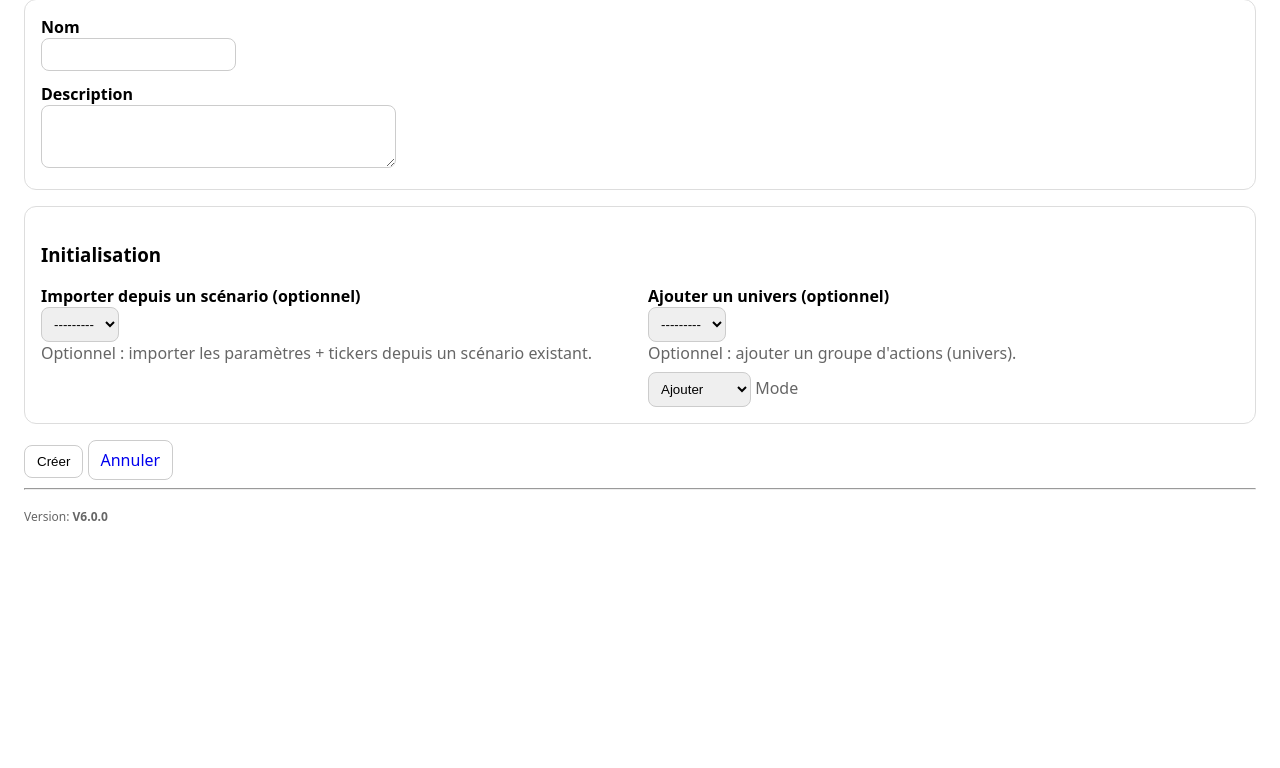
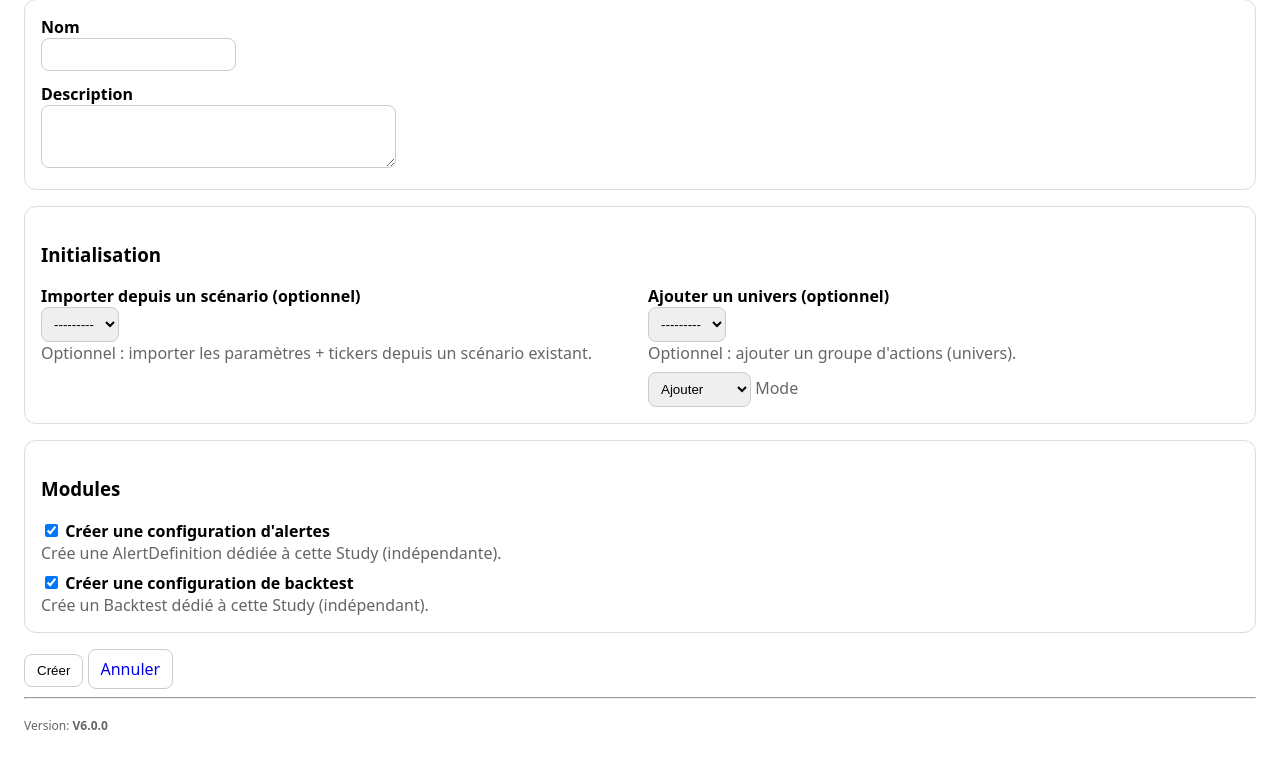
Before and after one commit to MAAREKANTONY/finance_momet_ch, a Django app: page /studies/new/ in a window 1280 px wide. Shown: the part 186-954 px from the top of the page. Before the commit the page ends 707 px from the top, so only its background shows below. Run offline with Django 5.2, Linux system fonts and the light colour scheme; the visitor is signed in with stand-in values (Sample User, id 1); data that the repository does not hold is empty; parts of the project's set-up code (start-up, migrations or seed data) failed here and were passed over.

Commit message:
V6_sprint2 : ajout de la notion de studies

```diff
--- a/core/admin.py
+++ b/core/admin.py
@@ -29,9 +29,10 @@ class ScenarioAdmin(admin.ModelAdmin):
 
 @admin.register(Universe)
 class UniverseAdmin(admin.ModelAdmin):
-    list_display = ("name", "is_public", "created_by", "updated_at")
-    list_filter = ("is_public",)
+    list_display = ("name", "active", "created_at")
+    list_filter = ("active",)
     search_fields = ("name",)
+    filter_horizontal = ("symbols",)
 
 
 @admin.register(Study)
--- a/core/forms.py
+++ b/core/forms.py
@@ -14,7 +14,7 @@ BACKTEST_SIGNAL_CHOICES = [
 
     # K2f (floating price line)
     ("A2f", "A2f (P croise K2f de bas en haut)"),
-    ("B2f", "B2f (P croise K2f de haut en bas OU pente négative)"),
+    ("B2f", "B2f (P croise K2f de haut en bas)"),
 
     # V line (rolling max-high then rolling mean)
     ("I1", "I1 (High croise V de bas en haut)"),
@@ -136,29 +136,21 @@ class ScenarioForm(forms.ModelForm):
 
 
 class UniverseForm(forms.ModelForm):
-    """CRUD for Universes (groups of tickers)."""
+    """ModelForm compatible with slightly different Universe schemas across versions.
 
-    symbols = forms.ModelMultipleChoiceField(
-        queryset=Symbol.objects.none(),
-        required=False,
-        widget=forms.CheckboxSelectMultiple,
-        label="Tickers",
-        help_text="Tickers inclus dans cet univers.",
-    )
+    We render all available fields and drop technical timestamps/user fields if present.
+    """
 
     class Meta:
         model = Universe
-        fields = ["name", "description", "is_public", "symbols"]
-        widgets = {
-            "description": forms.Textarea(attrs={"rows": 3}),
-        }
+        fields = "__all__"
 
     def __init__(self, *args, **kwargs):
         super().__init__(*args, **kwargs)
-        self.fields["symbols"].queryset = Symbol.objects.filter(active=True).order_by("ticker", "exchange")
-        if self.instance.pk:
-            self.fields["symbols"].initial = self.instance.symbols.all()
-
+        # Remove technical fields if they exist on the model
+        for fname in ["created_by", "created_at", "updated_at"]:
+            if fname in self.fields:
+                self.fields.pop(fname)
 
 class StudyCreateForm(forms.Form):
     """Create a Study by cloning an existing Scenario or starting from scratch.
@@ -186,6 +178,85 @@ class StudyCreateForm(forms.Form):
         initial="add",
         help_text="Si un univers est choisi : ajouter à la liste (Add) ou remplacer complètement (Replace).",
     )
+
+    create_alert = forms.BooleanField(
+        required=False,
+        initial=True,
+        label="Créer une configuration d'alertes",
+        help_text="Crée une AlertDefinition dédiée à cette Study (indépendante).",
+    )
+    create_backtest = forms.BooleanField(
+        required=False,
+        initial=True,
+        label="Créer une configuration de backtest",
+        help_text="Crée un Backtest dédié à cette Study (indépendant).",
+    )
+
+
+class StudyAlertDefinitionForm(AlertDefinitionForm):
+    """Edit the AlertDefinition attached to a Study.
+
+    The Study owns a single Scenario clone, so we hide the 'scenarios' selector and force it.
+    """
+
+    class Meta(AlertDefinitionForm.Meta):
+        fields = [
+            "name",
+            "description",
+            "recipients",
+            "send_hour",
+            "send_minute",
+            "timezone",
+            "is_active",
+        ]
+
+    def __init__(self, *args, study_scenario: Scenario, **kwargs):
+        self._study_scenario = study_scenario
+        super().__init__(*args, **kwargs)
+        # Remove scenarios field from parent form if present
+        if "scenarios" in self.fields:
+            self.fields.pop("scenarios")
+
+    def save(self, commit=True):
+        obj: AlertDefinition = super().save(commit=commit)
+        # Force scenario membership
+        obj.scenarios.set([self._study_scenario])
+        return obj
+
+
+class StudyBacktestForm(forms.ModelForm):
+    """Edit the Backtest attached to a Study (scenario is fixed)."""
+
+    class Meta:
+        model = Backtest
+        fields = [
+            "name",
+            "description",
+            "start_date",
+            "end_date",
+            "capital_total",
+            "capital_per_ticker",
+            "ratio_threshold",
+            "include_all_tickers",
+            "signal_lines",
+            "close_positions_at_end",
+        ]
+        widgets = {
+            "description": forms.Textarea(attrs={"rows": 3}),
+            "start_date": forms.DateInput(format="%Y-%m-%d", attrs={"type": "date"}),
+            "end_date": forms.DateInput(format="%Y-%m-%d", attrs={"type": "date"}),
+        }
+
+    def clean_signal_lines(self):
+        value = self.cleaned_data.get("signal_lines")
+        if value in (None, ""):
+            return []
+        if not isinstance(value, list):
+            raise forms.ValidationError("signal_lines must be a JSON list")
+        for item in value:
+            if not isinstance(item, dict):
+                raise forms.ValidationError("Each signal line must be an object")
+        return value
 
 
 class StudyMetaForm(forms.ModelForm):
--- a/core/views.py
+++ b/core/views.py
@@ -40,6 +40,8 @@ from .forms import (
     StudyCreateForm,
     StudyMetaForm,
     StudyScenarioForm,
+    StudyAlertDefinitionForm,
+    StudyBacktestForm,
     EmailRecipientForm,
     SymbolManualForm,
     EmailSettingsForm,
@@ -737,7 +739,11 @@ def scenarios_page(request):
     if not include_clones:
         qs = qs.filter(is_study_clone=False)
     scenarios = qs.order_by("-active", "name")
-    return render(request, "scenarios.html", {"scenarios": scenarios})
+    return render(
+        request,
+        "scenarios.html",
+        {"scenarios": scenarios, "include_clones": include_clones},
+    )
 
 
 # ---------------------------
@@ -749,8 +755,16 @@ def scenarios_page(request):
 def universes_page(request):
     """List universes visible to the user."""
     qs = Universe.objects.all().order_by("name")
-    # Simple visibility: public OR owned by user (if created_by exists)
-    qs = qs.filter(Q(is_public=True) | Q(created_by=request.user) | Q(created_by__isnull=True)).distinct()
+
+    field_names = {f.name for f in Universe._meta.fields}
+    has_created_by = "created_by" in field_names
+    has_is_public = "is_public" in field_names
+
+    if has_created_by and has_is_public:
+        qs = qs.filter(Q(is_public=True) | Q(created_by=request.user) | Q(created_by__isnull=True)).distinct()
+    elif has_created_by:
+        qs = qs.filter(Q(created_by=request.user) | Q(created_by__isnull=True)).distinct()
+
     universes = list(qs)
     return render(request, "universes_list.html", {"universes": universes})
 
@@ -761,7 +775,8 @@ def universe_create(request):
         form = UniverseForm(request.POST)
         if form.is_valid():
             obj: Universe = form.save(commit=False)
-            obj.created_by = request.user
+            if hasattr(obj, 'created_by'):
+                obj.created_by = request.user
             obj.save()
             form.save_m2m()
             messages.success(request, "Univers créé.")
@@ -850,6 +865,69 @@ def _clone_scenario_for_study(*, study_name: str, created_by, source: Scenario |
     return clone
 
 
+def _make_unique_name(base: str, *, max_len: int = 120) -> str:
+    """Return a name that fits max_len. Uniqueness is handled by appending a short suffix."""
+    base = (base or "").strip() or "Untitled"
+    if len(base) <= max_len:
+        return base
+    return base[: max_len - 1]
+
+
+def _clone_alert_definition_for_study(*, study_name: str, scenario: Scenario) -> AlertDefinition:
+    """Create an AlertDefinition dedicated to the Study.
+
+    - Name must be unique (AlertDefinition.name has unique=True).
+    - The Study owns exactly one Scenario clone, so we force the scenarios M2M.
+    """
+    base_name = _make_unique_name(f"{study_name} — alerts")
+    name = base_name
+    i = 1
+    while AlertDefinition.objects.filter(name=name).exists():
+        suffix = f" ({i})"
+        name = _make_unique_name(base_name[: max(0, 120 - len(suffix))] + suffix)
+        i += 1
+
+    # Defaults from global EmailSettings if available
+    try:
+        es = EmailSettings.get_solo()
+        send_hour, send_minute, timezone = es.send_hour, es.send_minute, es.timezone
+    except Exception:
+        send_hour, send_minute, timezone = 18, 0, "Asia/Jerusalem"
+
+    ad = AlertDefinition.objects.create(
+        name=name,
+        description="",
+        alert_codes="",
+        send_hour=send_hour,
+        send_minute=send_minute,
+        timezone=timezone,
+        is_active=True,
+    )
+    ad.scenarios.set([scenario])
+    return ad
+
+
+def _clone_backtest_for_study(*, study_name: str, scenario: Scenario, created_by) -> Backtest:
+    """Create a Backtest configuration dedicated to the Study."""
+    bt = Backtest.objects.create(
+        name=_make_unique_name(f"{study_name} — backtest"),
+        description="",
+        scenario=scenario,
+        start_date=None,
+        end_date=None,
+        capital_total=0,
+        capital_per_ticker=0,
+        ratio_threshold=0,
+        include_all_tickers=False,
+        # sensible default: one line A2f/B2f (can be edited)
+        signal_lines=[{"buy": "A2f", "sell": "B2f"}],
+        close_positions_at_end=True,
+        created_by=created_by,
+    )
+    _refresh_backtest_universe_snapshot(bt)
+    return bt
+
+
 @login_required
 def studies_page(request):
     qs = Study.objects.all().order_by("-created_at")
@@ -870,6 +948,8 @@ def study_create(request):
             source_scenario = form.cleaned_data.get("source_scenario")
             universe = form.cleaned_data.get("universe")
             universe_mode = form.cleaned_data.get("universe_mode") or "add"
+            create_alert = bool(form.cleaned_data.get("create_alert"))
+            create_backtest = bool(form.cleaned_data.get("create_backtest"))
 
             scenario_clone = _clone_scenario_for_study(
                 study_name=name,
@@ -888,6 +968,16 @@ def study_create(request):
                 created_by=request.user,
             )
 
+            # Sprint 2: optional dedicated AlertDefinition / Backtest
+            if create_alert:
+                ad = _clone_alert_definition_for_study(study_name=name, scenario=scenario_clone)
+                study.alert_definition = ad
+            if create_backtest:
+                bt = _clone_backtest_for_study(study_name=name, scenario=scenario_clone, created_by=request.user)
+                study.backtest = bt
+            if create_alert or create_backtest:
+                study.save(update_fields=["alert_definition", "backtest"])
+
             messages.success(request, "Study créée.")
             return redirect("study_edit", pk=study.pk)
     else:
@@ -901,20 +991,71 @@ def study_edit(request, pk: int):
     study = get_object_or_404(Study, pk=pk)
     scenario = study.scenario
 
+    alert_def = study.alert_definition
+    backtest = study.backtest
+
     if request.method == "POST":
         meta_form = StudyMetaForm(request.POST, instance=study, prefix="study")
         scenario_form = StudyScenarioForm(request.POST, instance=scenario, prefix="sc")
-        if meta_form.is_valid() and scenario_form.is_valid():
+        alert_form = None
+        backtest_form = None
+        ok = meta_form.is_valid() and scenario_form.is_valid()
+
+        if alert_def:
+            alert_form = StudyAlertDefinitionForm(
+                request.POST,
+                instance=alert_def,
+                prefix="ad",
+                study_scenario=scenario,
+            )
+            ok = ok and alert_form.is_valid()
+
+        if backtest:
+            backtest_form = StudyBacktestForm(
+                request.POST,
+                instance=backtest,
+                prefix="bt",
+            )
+            ok = ok and backtest_form.is_valid()
+
+        if ok:
             meta_form.save()
             scenario_form.save()
+            if alert_form:
+                alert_form.save()
+            if backtest_form:
+                bt_obj: Backtest = backtest_form.save(commit=False)
+                bt_obj.scenario = scenario
+                bt_obj.save()
+                backtest_form.save_m2m() if hasattr(backtest_form, "save_m2m") else None
+                _refresh_backtest_universe_snapshot(bt_obj)
+
             messages.success(request, "Study mise à jour.")
             return redirect("study_edit", pk=study.pk)
     else:
         meta_form = StudyMetaForm(instance=study, prefix="study")
         scenario_form = StudyScenarioForm(instance=scenario, prefix="sc")
 
-    # Visible universes for quick add (copy)
-    universes = Universe.objects.filter(Q(is_public=True) | Q(created_by=request.user) | Q(created_by__isnull=True)).order_by("name").distinct()
+        alert_form = (
+            StudyAlertDefinitionForm(instance=alert_def, prefix="ad", study_scenario=scenario)
+            if alert_def
+            else None
+        )
+        backtest_form = (
+            StudyBacktestForm(instance=backtest, prefix="bt") if backtest else None
+        )
+
+    # Visible universes for quick add (copy). Universe schema differs across versions -> check fields.
+    uq = Universe.objects.all().order_by("name")
+    field_names = {f.name for f in Universe._meta.fields}
+    has_created_by = "created_by" in field_names
+    has_is_public = "is_public" in field_names
+
+    if has_created_by and has_is_public:
+        uq = uq.filter(Q(is_public=True) | Q(created_by=request.user) | Q(created_by__isnull=True)).distinct()
+    elif has_created_by:
+        uq = uq.filter(Q(created_by=request.user) | Q(created_by__isnull=True)).distinct()
+    universes = list(uq)
 
     return render(
         request,
@@ -923,9 +1064,39 @@ def study_edit(request, pk: int):
             "study": study,
             "meta_form": meta_form,
             "scenario_form": scenario_form,
+            "alert_form": alert_form,
+            "backtest_form": backtest_form,
             "universes": universes,
         },
     )
+
+
+@login_required
+@require_POST
+def study_create_alert(request, pk: int):
+    study = get_object_or_404(Study, pk=pk)
+    if study.alert_definition:
+        messages.info(request, "Cette Study a déjà une configuration d'alertes.")
+        return redirect("study_edit", pk=pk)
+    ad = _clone_alert_definition_for_study(study_name=study.name, scenario=study.scenario)
+    study.alert_definition = ad
+    study.save(update_fields=["alert_definition"])
+    messages.success(request, "Configuration d'alertes créée.")
+    return redirect("study_edit", pk=pk)
+
+
+@login_required
+@require_POST
+def study_create_backtest(request, pk: int):
+    study = get_object_or_404(Study, pk=pk)
+    if study.backtest:
+        messages.info(request, "Cette Study a déjà une configuration de backtest.")
+        return redirect("study_edit", pk=pk)
+    bt = _clone_backtest_for_study(study_name=study.name, scenario=study.scenario, created_by=request.user)
+    study.backtest = bt
+    study.save(update_fields=["backtest"])
+    messages.success(request, "Configuration de backtest créée.")
+    return redirect("study_edit", pk=pk)
 
 
 @login_required
--- a/stockalert/urls.py
+++ b/stockalert/urls.py
@@ -37,6 +37,8 @@ urlpatterns = [
     path("studies/new/", views.study_create, name="study_create"),
     path("studies/<int:pk>/edit/", views.study_edit, name="study_edit"),
     path("studies/<int:pk>/apply_universe/", views.study_apply_universe, name="study_apply_universe"),
+    path("studies/<int:pk>/create_alert/", views.study_create_alert, name="study_create_alert"),
+    path("studies/<int:pk>/create_backtest/", views.study_create_backtest, name="study_create_backtest"),
 
     path("settings/email/", views.email_settings_page, name="email_settings"),
     path("settings/configuration/", views.email_settings_page, name="configuration_page"),
--- a/templates/study_create.html
+++ b/templates/study_create.html
@@ -34,6 +34,18 @@
     </div>
   </div>
 
+  <div class="card">
+    <h3>Modules</h3>
+    <div>
+      <label>{{ form.create_alert }} <strong>{{ form.create_alert.label }}</strong></label>
+      <div class="muted">{{ form.create_alert.help_text }}</div>
+    </div>
+    <div style="margin-top:8px;">
+      <label>{{ form.create_backtest }} <strong>{{ form.create_backtest.label }}</strong></label>
+      <div class="muted">{{ form.create_backtest.help_text }}</div>
+    </div>
+  </div>
+
   <button class="btn" type="submit">Créer</button>
   <a class="btn" href="{% url 'studies_page' %}">Annuler</a>
 </form>
```
Also changed, not shown: core/models.py (+25 -34 lines), templates/scenarios.html (+8 -1 lines), templates/studies_list.html (+7 -2 lines), templates/study_edit.html (+106 -0 lines), core/migrations/0017_universe_and_scope_decoupling.py, core/migrations/0017_universe_and_study.py (deleted), core/migrations/0018_add_study.py (added), core/migrations/0019_study_alert_backtest.py (added), 3 other files.
